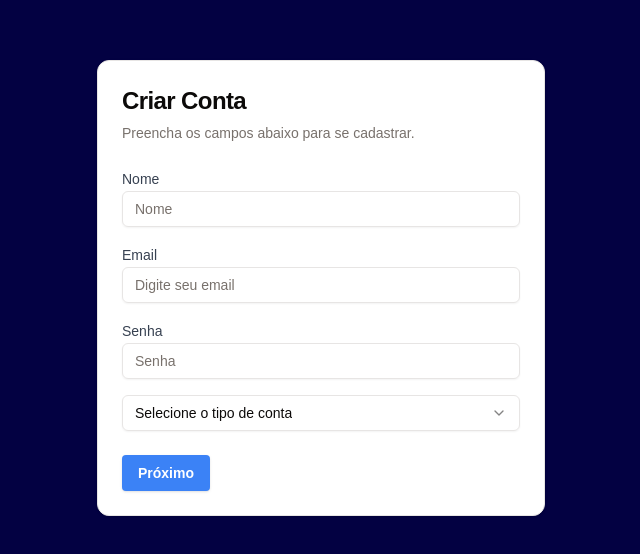
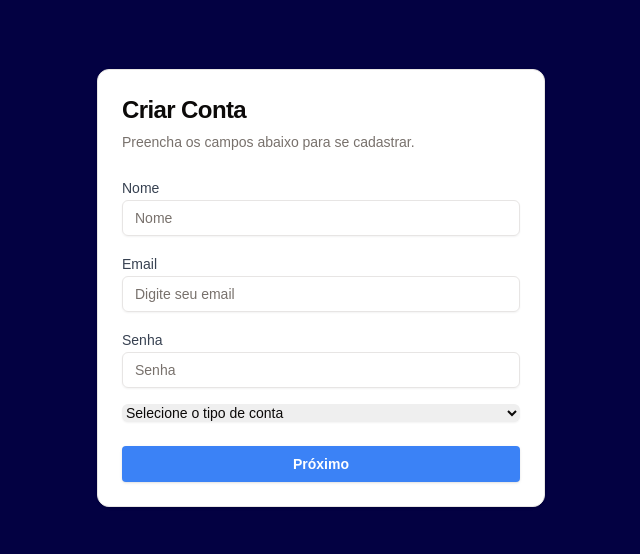
Before and after one commit to THIAGOMORGADO/web-projeto-tobehome, a Next.js app: page /signup in a window 1280 px wide. Shown: the part 112-666 px from the top of the page, without its empty margins (319-959 px from the left). Built offline with nearby package versions, Linux system fonts and the light colour scheme.

Commit message:
passando select

```diff
--- a/src/app/_components/Input/index.tsx
+++ b/src/app/_components/Input/index.tsx
@@ -8,7 +8,7 @@ type InputProps = {
   id: string;
   placeholder: string;
   label: string;
-  className: string;
+  className?: string;
 };
 
 export function TextInput({
--- a/src/app/signup/page.tsx
+++ b/src/app/signup/page.tsx
@@ -9,7 +9,6 @@ import {
   CardFooter,
 } from "@/components/ui/card";
 
-import { TextInput } from "../_components/Input";
 import {
   Select,
   SelectContent,
@@ -17,15 +16,25 @@ import {
   SelectTrigger,
   SelectValue,
 } from "@/components/ui/select";
+
+import { TextInput } from "../_components/Input";
+
 import { Button } from "@/components/ui/button";
 import { useRouter } from "next/navigation";
+import { useState } from "react";
 
 export default function SignUp() {
+  const [selectedAccountType, setSelectedAccountType] = useState<string>("");
   const routes = useRouter();
 
+  const handleAccountTypeChange = (value: string) => {
+    setSelectedAccountType(value);
+  };
+
   function handleNextSteps() {
-    routes.push("/singup2");
+    console.log(selectedAccountType);
   }
+
   return (
     <>
       <div className="flex items-center justify-center min-h-screen bg-[#030142]">
@@ -69,23 +78,43 @@ export default function SignUp() {
               </div>
 
               <div className="space-y-2">
-                <Select>
-                  <SelectTrigger className="w-full">
-                    <SelectValue placeholder="Selecione o tipo de conta" />
-                  </SelectTrigger>
-                  <SelectContent>
-                    <SelectItem value="light">Corretor</SelectItem>
-                    <SelectItem value="dark">Proprietario</SelectItem>
-                    <SelectItem value="dark">Usuario</SelectItem>
-                  </SelectContent>
-                </Select>
+                <select
+                  value={selectedAccountType}
+                  onChange={(e) => handleAccountTypeChange(e.target.value)}
+                  className="form-select block w-full mt-1 border-gray-300 rounded-md shadow-sm focus:outline-none focus:ring-blue-500 focus:border-blue-500 sm:text-sm"
+                >
+                  <option value="" disabled className="text-gray-600">
+                    Selecione o tipo de conta
+                  </option>
+                  <option value="corretor" className="text-gray-800">
+                    Corretor
+                  </option>
+                  <option value="proprietario" className="text-gray-800">
+                    Proprietario
+                  </option>
+                  <option value="usuario" className="text-gray-800">
+                    Usuário
+                  </option>
+                </select>
               </div>
+
+              {selectedAccountType == "corretor" ? (
+                <div className="space-y-4">
+                  <TextInput
+                    label="CRECI"
+                    placeholder="Ex: 123456"
+                    type="text"
+                    id="creci"
+                    className="w-full"
+                  />
+                </div>
+              ) : null}
             </form>
           </CardContent>
 
           <CardFooter>
             <Button
-              className="bg-blue-500 hover:bg-blue-700 text-white font-bold py-2 px-4 rounded"
+              className="bg-blue-500 hover:bg-blue-700 text-white font-bold py-2 px-4 rounded w-full"
               onClick={handleNextSteps}
             >
               Próximo
--- a/src/app/singup2/page.tsx
+++ b/src/app/singup2/page.tsx
@@ -63,16 +63,6 @@ export default function SignUp() {
                   className="w-full"
                 />
               </div>
-
-              <div className="space-y-4">
-                <TextInput
-                  label="CRECI"
-                  placeholder="Ex: 123456"
-                  type="text"
-                  id="creci"
-                  className="w-full"
-                />
-              </div>
             </form>
           </CardContent>
 
```
